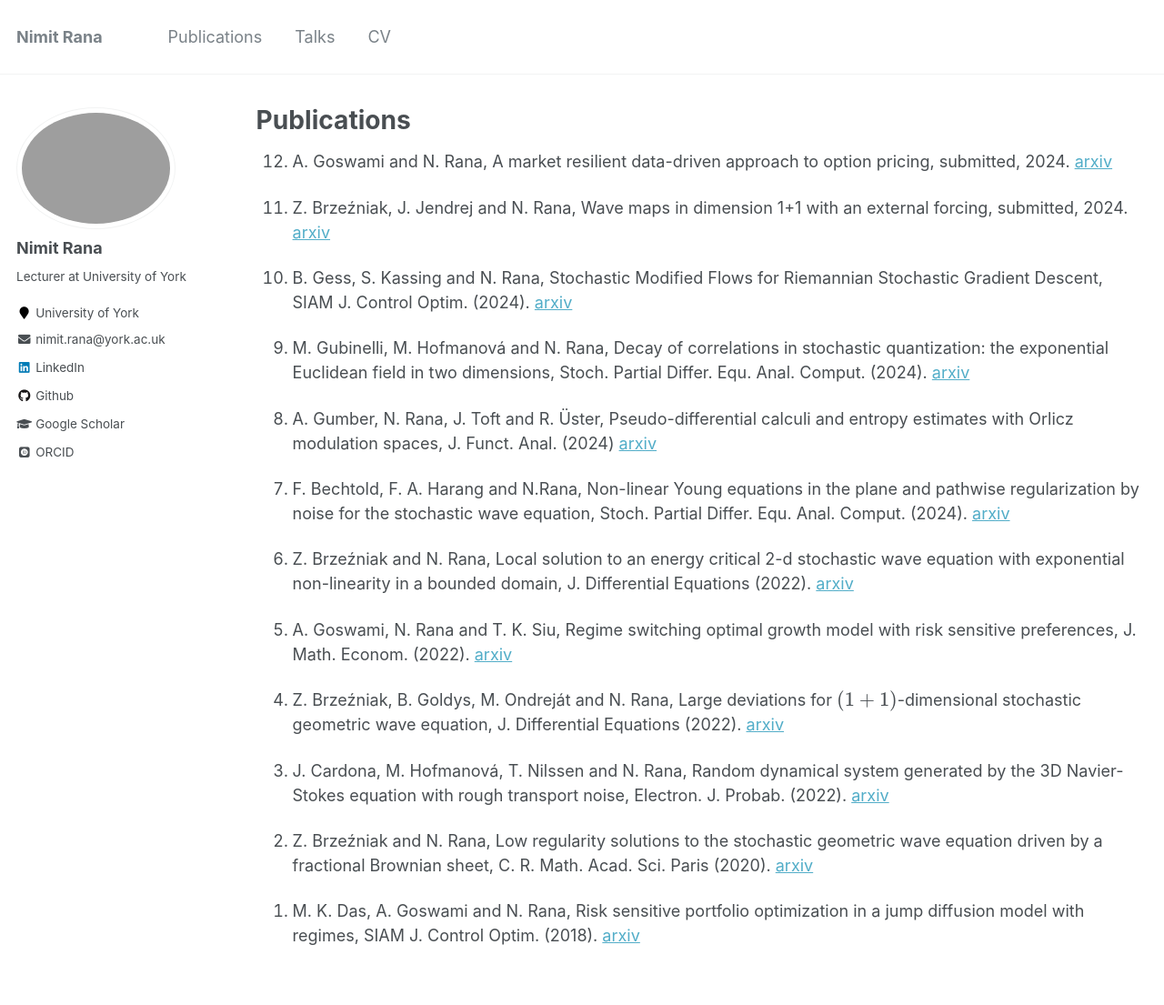
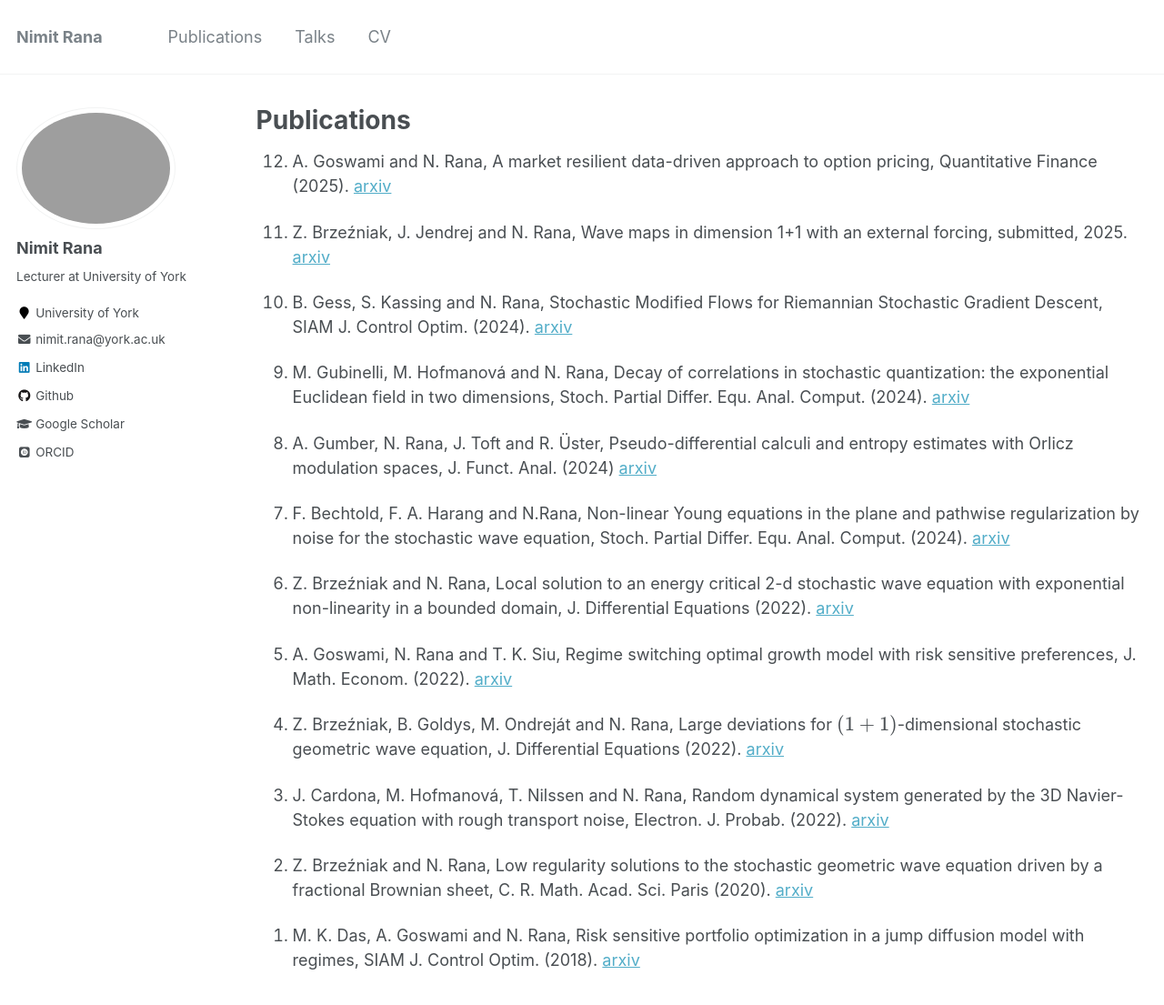
Before and after one commit to rananimit/rananimit.github.io, a Jekyll site: the page built from _pages/publications.md, in a window 1280 px wide and 1291 px high. Shown: the top 1105 px of the window at 91% size. Built offline with Jekyll 4.4.1, drawn with Linux system fonts in a browser that asks for light colours; some web fonts are replaced; formulas are drawn with MathJax 3.

Commit message:
Update publications.md

```diff
--- a/_pages/publications.md
+++ b/_pages/publications.md
@@ -29,8 +29,8 @@ author_profile: true
 
 
 <ol reversed>
-<li><p>A. Goswami and N. Rana, A market resilient data-driven approach to option pricing, submitted, 2024. <a href="https://arxiv.org/abs/2409.08205">arxiv</a>
-<li><p>Z. Brzeźniak, J. Jendrej and N. Rana, Wave maps in dimension 1+1 with an external forcing, submitted, 2024. <a href="https://arxiv.org/abs/2404.09195">arxiv</a>
+<li><p>A. Goswami and N. Rana, A market resilient data-driven approach to option pricing, Quantitative Finance (2025). <a href="https://arxiv.org/abs/2409.08205">arxiv</a>
+<li><p>Z. Brzeźniak, J. Jendrej and N. Rana, Wave maps in dimension 1+1 with an external forcing, submitted, 2025. <a href="https://arxiv.org/abs/2404.09195">arxiv</a>
 <li><p>B. Gess, S. Kassing and N. Rana, Stochastic Modified Flows for Riemannian Stochastic Gradient Descent, SIAM J. Control Optim. (2024). <a href="https://arxiv.org/abs/2402.03467">arxiv</a>
 <li><p>M. Gubinelli, M. Hofmanová and N. Rana, Decay of correlations in stochastic quantization: the exponential Euclidean field in two dimensions,  Stoch. Partial Differ. Equ. Anal. Comput. (2024). <a href="https://arxiv.org/abs/2305.12017">arxiv</a>
 <li><p>A. Gumber, N. Rana, J. Toft and R. Üster, Pseudo-differential calculi and entropy estimates with Orlicz modulation spaces, J. Funct. Anal. (2024) <a href="https://arxiv.org/abs/2304.09558">arxiv</a>
```
